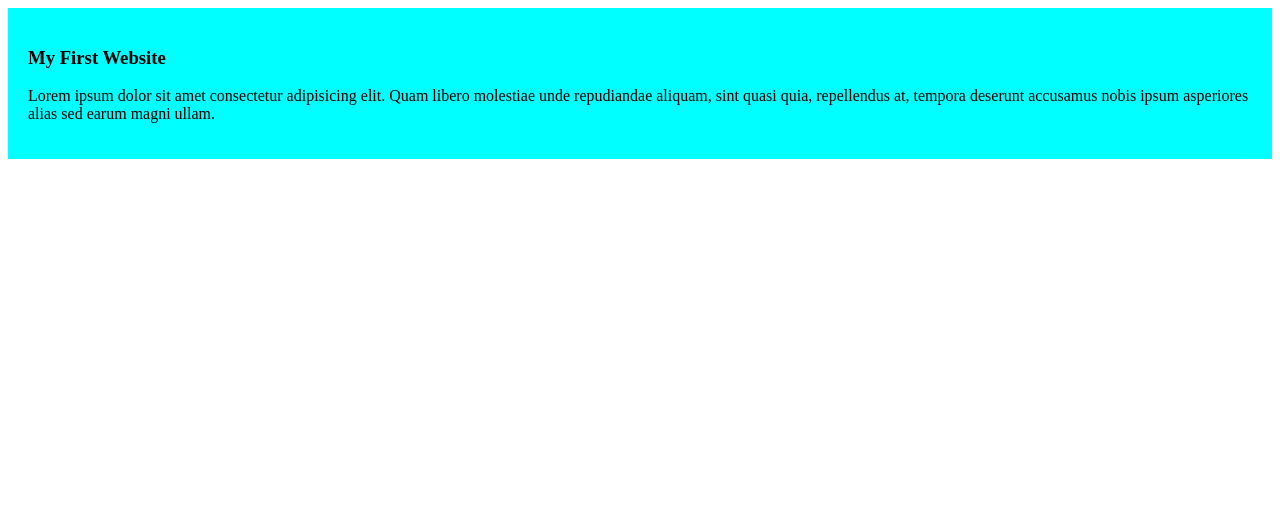
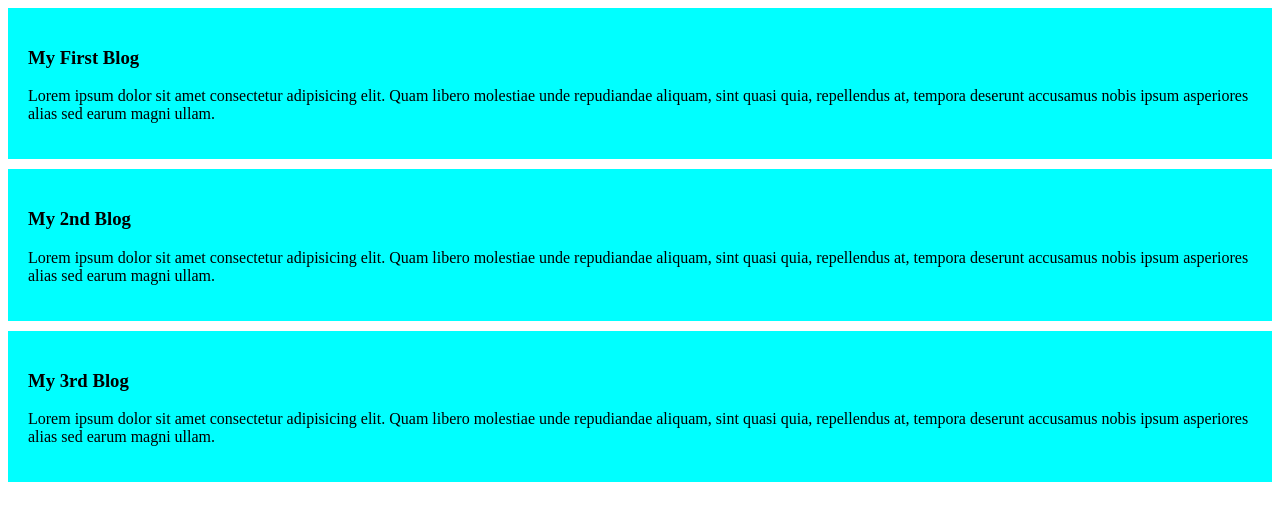
Before and after one commit to masuma12rima/my-first-web, a plain HTML site: page index.html in a window 1280 px wide. Drawn offline with Linux system fonts and the light colour scheme.

Commit message:
added the second and third blog

```diff
--- a/index.html
+++ b/index.html
@@ -8,7 +8,15 @@
 </head>
 <body>
     <div>
-        <h3>My First Website</h3>
+        <h3>My First Blog</h3>
+        <p>Lorem ipsum dolor sit amet consectetur adipisicing elit. Quam libero molestiae unde repudiandae aliquam, sint quasi quia, repellendus at, tempora deserunt accusamus nobis ipsum asperiores alias sed earum magni ullam.</p>
+    </div>
+    <div>
+        <h3>My 2nd Blog</h3>
+        <p>Lorem ipsum dolor sit amet consectetur adipisicing elit. Quam libero molestiae unde repudiandae aliquam, sint quasi quia, repellendus at, tempora deserunt accusamus nobis ipsum asperiores alias sed earum magni ullam.</p>
+    </div>
+    <div>
+        <h3>My 3rd Blog</h3>
         <p>Lorem ipsum dolor sit amet consectetur adipisicing elit. Quam libero molestiae unde repudiandae aliquam, sint quasi quia, repellendus at, tempora deserunt accusamus nobis ipsum asperiores alias sed earum magni ullam.</p>
     </div>
 
--- a/styles/blog.css
+++ b/styles/blog.css
@@ -1,5 +1,6 @@
 div{
     background-color: aqua;
     padding: 20px;
+    margin-bottom: 10px;
 
 }
```
